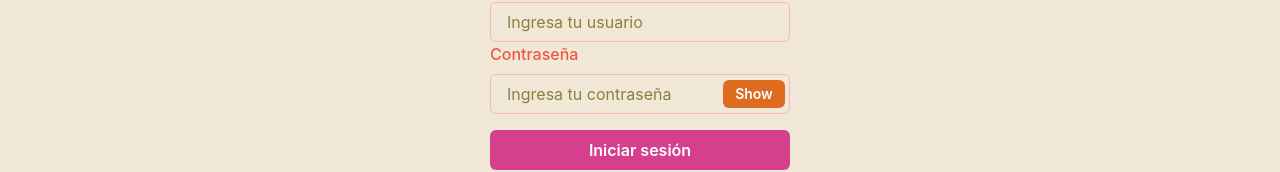
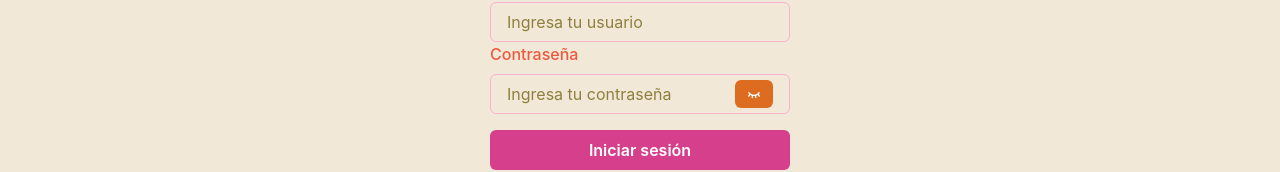
Before and after one commit to MarinaArrieta/muu, a React (Vite) app: page /login in a window 1280 px wide. Shown: the part 709-881 px from the top of the page. Built offline with nearby package versions, Linux system fonts and the light colour scheme; no server answers.

Commit message:
Cambio de icono en show, contrasena, de login y register

```diff
--- a/src/pages/auth/Login.jsx
+++ b/src/pages/auth/Login.jsx
@@ -19,6 +19,9 @@ import { email, password } from "../../components/utils/validation";
 import { useNavigate } from 'react-router-dom';
 import conection from "../../assets/conection.png"
 import registerUser from '../../assets/registrate.png'
+import { LuEyeClosed } from "react-icons/lu";
+import { RiEyeCloseLine } from "react-icons/ri";
+import { PiEyeClosedBold, PiEyeClosedDuotone, PiEyes, PiEyesFill } from "react-icons/pi";
 
 export const Login = () => {
 
@@ -86,7 +89,7 @@ export const Login = () => {
                         />
                         <InputRightElement width="4.5rem">
                             <Button h="1.75rem" size="sm" colorScheme='orange' onClick={handleClick}>
-                                {show ? "Hide" : "Show"}
+                                {show ? <PiEyes /> : <PiEyeClosedBold />}
                             </Button>
                         </InputRightElement>
                     </InputGroup>
--- a/src/pages/auth/Register.jsx
+++ b/src/pages/auth/Register.jsx
@@ -16,6 +16,7 @@ import { useState } from "react";
 import { password, email } from "../../components/utils/validation";
 import { useAuth } from "../../context/AuthContext";
 import conection from "../../assets/conection.png"
+import { PiEyeClosedBold, PiEyes } from "react-icons/pi";
 
 export const Register = () => {
     const [show, setShow] = useState(false);
@@ -72,7 +73,7 @@ export const Register = () => {
                         />
                         <InputRightElement width="4.5rem">
                             <Button h="1.75rem" size="sm" colorScheme='orange' onClick={handleClick}>
-                                {show ? "Hide" : "Show"}
+                                {show ? <PiEyes /> : <PiEyeClosedBold />}
                             </Button>
                         </InputRightElement>
                     </InputGroup>
```
